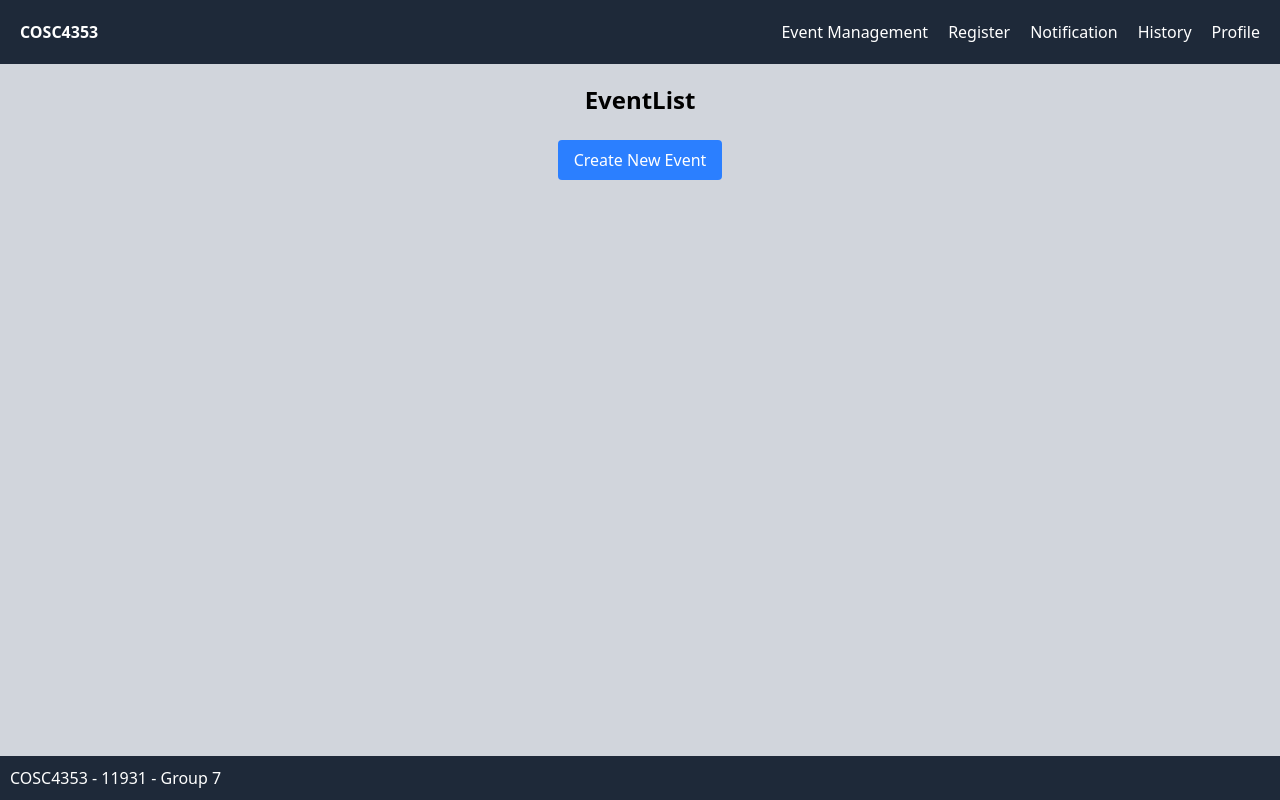
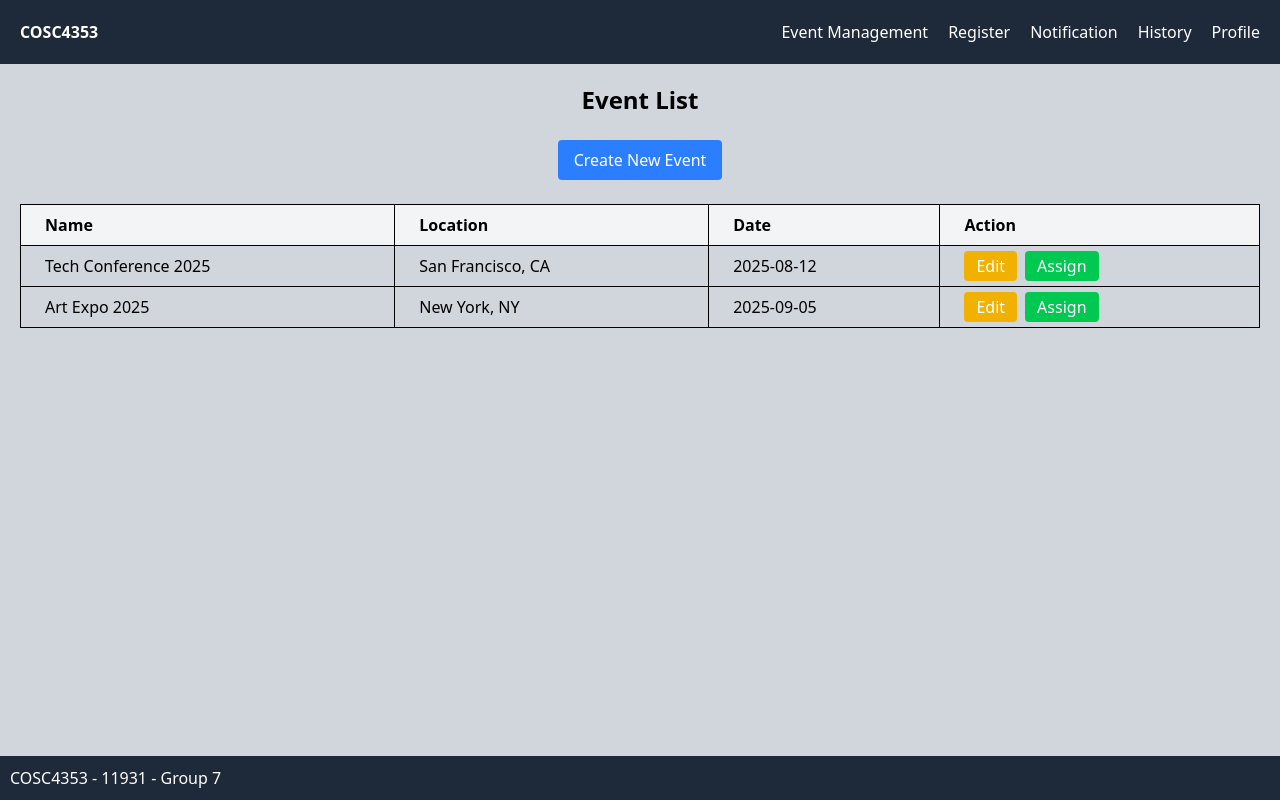
Before and after one commit to longt2407/cosc-4353-summer-2025-frontend, a React (Vite) app: page /admin/event in a window 1280 px wide. Built offline with nearby package versions, Linux system fonts and the light colour scheme.

Commit message:
init Edit and Assign for Event

```diff
--- /dev/null
+++ b/src/page/admin/EventAssign.jsx
@@ -0,0 +1,9 @@
+function NotFound() {
+    return (
+        <div className="p-[20px]">
+            <h1 className="font-bold text-2xl text-center">Event Assign</h1>
+        </div>
+    );
+}
+
+export default NotFound;
--- /dev/null
+++ b/src/page/admin/EventEdit.jsx
@@ -0,0 +1,9 @@
+function NotFound() {
+    return (
+        <div className="p-[20px]">
+            <h1 className="font-bold text-2xl text-center">Event edit</h1>
+        </div>
+    );
+}
+
+export default NotFound;
--- a/src/page/admin/EventList.jsx
+++ b/src/page/admin/EventList.jsx
@@ -1,9 +1,30 @@
-function EventList(){
+function EventList() {
+    const events = [
+        {
+            id: 1,
+            name: 'Tech Conference 2025',
+            location: 'San Francisco, CA',
+            urgency: 'High',
+            date: '2025-08-12',
+            skills: 'comminication',
+            desciption: 'Introduce new technologies'
+        },
+        {
+            id: 2,
+            name: 'Art Expo 2025',
+            location: 'New York, NY',
+            urgency: 'Low',
+            date: '2025-09-05',
+            skills: 'comminication',
+            desciption: 'introduce new art'
+        },
+    ];
+
     return (
         <div className="p-[20px]">
-            <h1 className="font-bold text-2xl text-center mb-6">EventList</h1>
+            <h1 className="font-bold text-2xl text-center mb-6">Event List</h1>
 
-            <div className="text-center">
+            <div className="text-center mb-6">
                 <a
                     href="/admin/event/create"
                     className="inline-block bg-blue-500 text-white px-4 py-2 rounded hover:bg-blue-600"
@@ -11,6 +32,42 @@ function EventList(){
                     Create New Event
                 </a>
             </div>
+
+            <div className="overflow-x-auto">
+                <table className="text-xg min-w-full border border-gray-300">
+                    <thead className="bg-gray-100">
+                        <tr>
+                            <th className="border px-6 py-2 text-left">Name</th>
+                            <th className="border px-6 py-2 text-left">Location</th>
+                            <th className="border px-6 py-2 text-left">Date</th>
+                            <th className="border px-6 py-2 text-left">Action</th>
+                        </tr>
+                    </thead>
+                    <tbody>
+                        {events.map((event) => (
+                            <tr key={event.id}>
+                                <td className="border px-6 py-2">{event.name}</td>
+                                <td className="border px-6 py-2">{event.location}</td>
+                                <td className="border px-6 py-2">{event.date}</td>
+                                <td className="border px-6 py-2 space-x-2">
+                                    <a
+                                        className="bg-yellow-500 text-white px-3 py-1 rounded hover:bg-yellow-600"
+                                        href="/admin/event/edit"
+                                    >
+                                        Edit
+                                    </a>
+                                    <a
+                                        className="bg-green-500 text-white px-3 py-1 rounded hover:bg-green-600"
+                                        href="/admin/event/assign"
+                                    >
+                                        Assign
+                                    </a>
+                                </td>
+                            </tr>
+                        ))}
+                    </tbody>
+                </table>
+            </div>
         </div>
     );
 }
--- a/src/route/Router.jsx
+++ b/src/route/Router.jsx
@@ -10,6 +10,8 @@ import AdminRegister from "../page/admin/AdminRegister";
 import AdminProfile from "../page/admin/AdminProfile";
 import EventList from "../page/admin/EventList";
 import EventCreate from "../page/admin/EventCreate";
+import EventEdit from "../page/admin/EventEdit";
+import EventAssign from "../page/admin/EventAssign";
 
 const MyRoute = () => (
     <>
@@ -26,6 +28,8 @@ const MyRoute = () => (
         <Route path="/admin/profile" element={<AdminProfile/>}></Route>
         <Route path="/admin/event" element={<EventList/>}></Route>
         <Route path="/admin/event/create" element={<EventCreate/>}></Route>
+        <Route path="/admin/event/edit" element={<EventEdit/>}></Route>
+        <Route path="/admin/event/assign" element={<EventAssign/>}></Route>
     </>
 );
 
```
